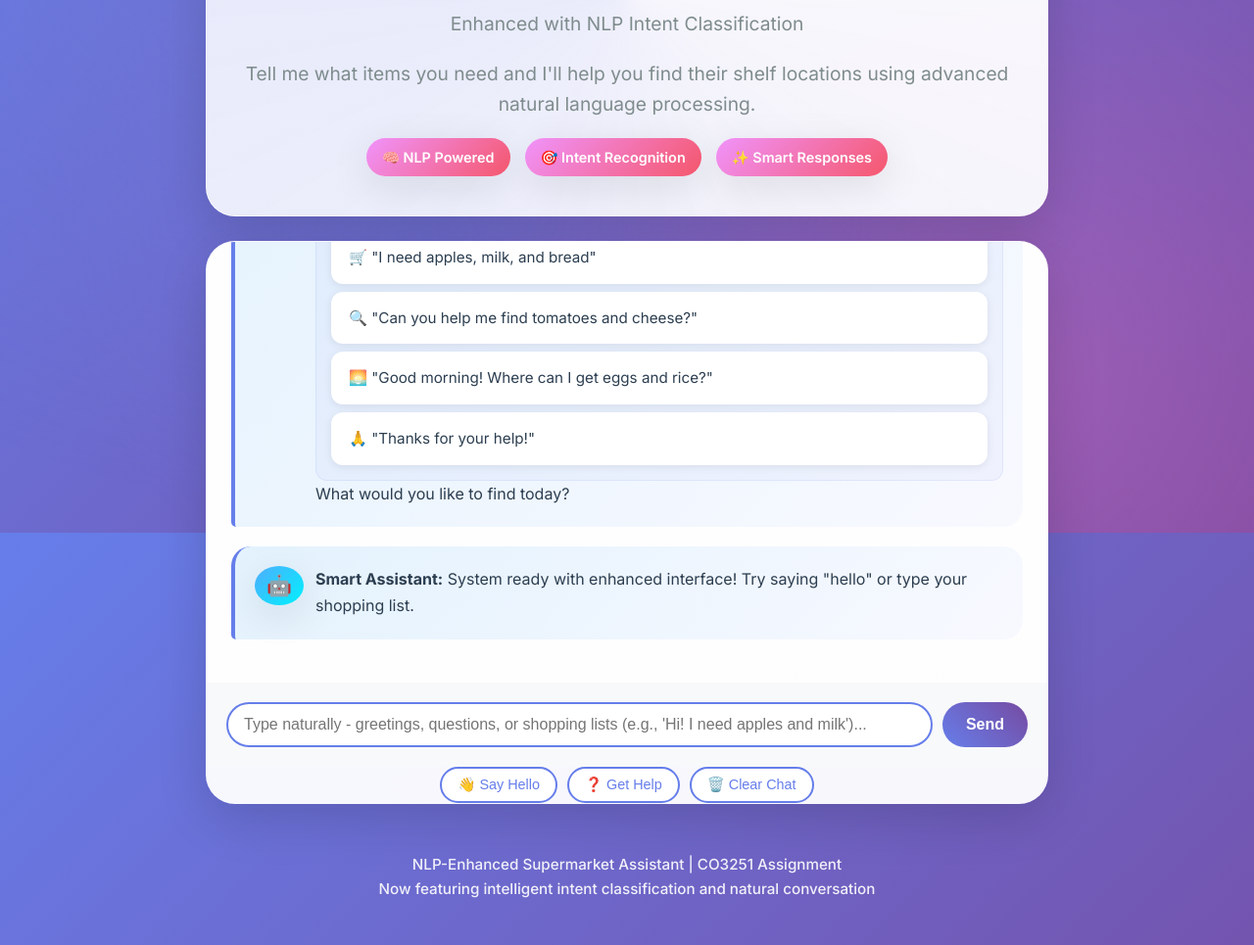
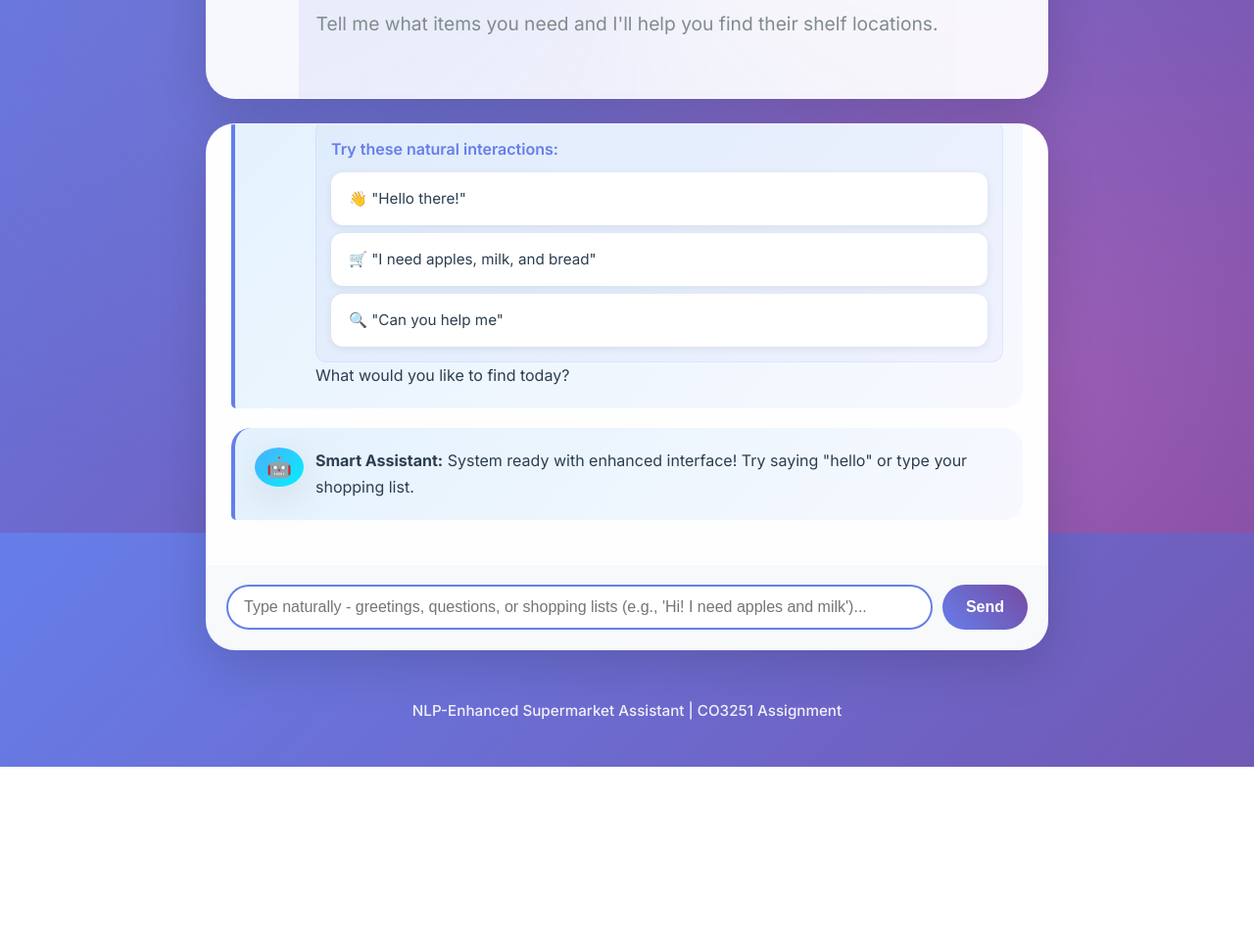
Before and after one commit to Senadheera-eng/Supermarket_Chatbot, a website: page index.html in a window 1280 px wide. Shown: the part 256-1221 px from the top of the page at 98% size. After the commit the page ends 1039 px from the top, so only its background shows below. Drawn offline with Linux system fonts and the light colour scheme.

Commit message:
change UI

```diff
--- a/index.html
+++ b/index.html
@@ -13,13 +13,7 @@
         <header class="header">
             <div class="header-icon">🛒</div>
             <h1>Supermarket Assistant</h1>
-            <p>Enhanced with NLP Intent Classification</p>
-            <p>Tell me what items you need and I'll help you find their shelf locations using advanced natural language processing.</p>
-            <div class="feature-badges">
-                <span class="badge">🧠 NLP Powered</span>
-                <span class="badge">🎯 Intent Recognition</span>
-                <span class="badge">✨ Smart Responses</span>
-            </div>
+            <p>Tell me what items you need and I'll help you find their shelf locations.</p>
         </header>
 
         <!-- Chat Interface -->
@@ -38,14 +32,8 @@
                                 <div class="example-query" onclick="fillExample('I need apples, milk, and bread')">
                                     🛒 "I need apples, milk, and bread"
                                 </div>
-                                <div class="example-query" onclick="fillExample('Can you help me find tomatoes and cheese?')">
-                                    🔍 "Can you help me find tomatoes and cheese?"
-                                </div>
-                                <div class="example-query" onclick="fillExample('Good morning! Where can I get eggs and rice?')">
-                                    🌅 "Good morning! Where can I get eggs and rice?"
-                                </div>
-                                <div class="example-query" onclick="fillExample('Thanks for your help!')">
-                                    🙏 "Thanks for your help!"
+                                <div class="example-query" onclick="fillExample('Can you help me')">
+                                    🔍 "Can you help me"
                                 </div>
                             </div>
                         </div>
@@ -60,11 +48,7 @@
                 <button onclick="sendMessage()" class="send-btn">Send</button>
             </div>
 
-            <div class="quick-actions">
-                <button class="quick-btn" onclick="fillExample('hello')">👋 Say Hello</button>
-                <button class="quick-btn" onclick="fillExample('help')">❓ Get Help</button>
-                <button class="quick-btn" onclick="clearChat()">🗑️ Clear Chat</button>
-            </div>
+
         </div>
 
         <!-- Results Display -->
@@ -99,7 +83,6 @@
         <!-- Footer -->
         <footer class="footer">
             <p>NLP-Enhanced Supermarket Assistant | CO3251 Assignment</p>
-            <p>Now featuring intelligent intent classification and natural conversation</p>
         </footer>
     </div>
 
```
